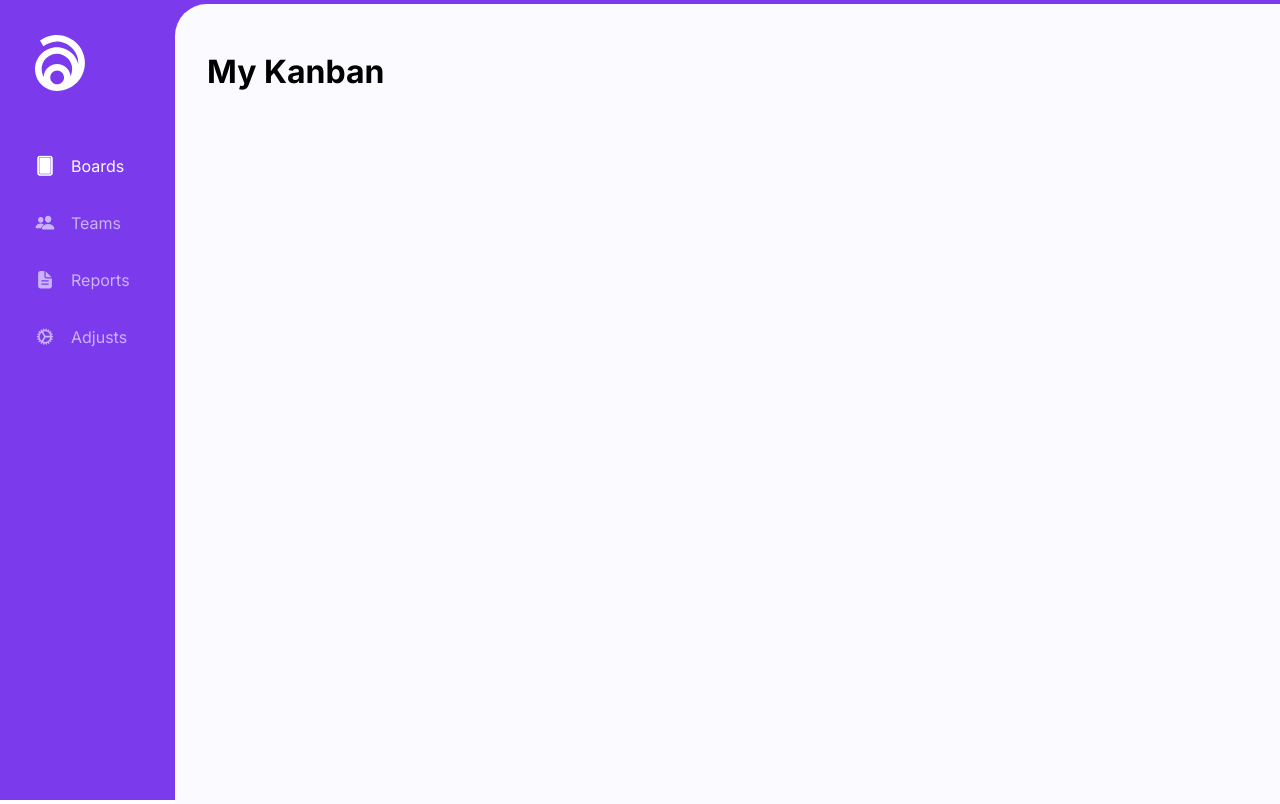
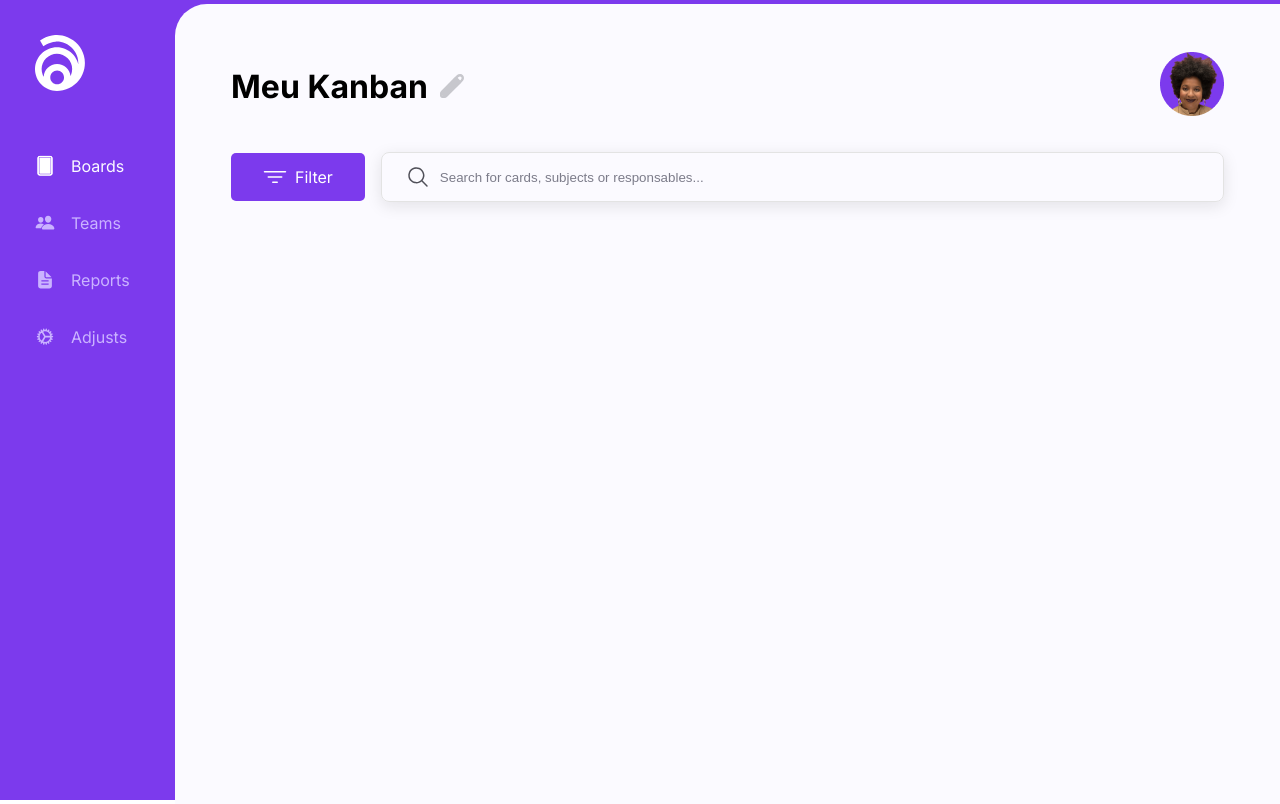
Before and after one commit to Mariano1994/Kanban-Challenge, a plain HTML site: page index.html in a window 1280 px wide. Drawn offline with Linux system fonts and the light colour scheme.

Commit message:
Working on header, avatar, filter and serach bar elements Using flex-box to align elements in one dimension direction

```diff
--- a/index.html
+++ b/index.html
@@ -56,7 +56,33 @@
       </div>
 
       <div class="main-content">
-        <h1>My Kanban</h1>
+        <!-- Header / Title and Avatar -->
+        <div class="header">
+          <div class="title">
+            <h1>Meu Kanban</h1>
+            <img src="/assets/pencil.svg" alt="" />
+          </div>
+
+          <div class="avatar">
+            <img src="/assets/avatar.png" alt="user-avatar-image" />
+          </div>
+        </div>
+
+        <!-- FILTER / SEARCH BAR -->
+        <div class="filter-search">
+          <div class="filter">
+            <img src="/assets/filter.svg" alt="" />
+            Filter
+          </div>
+
+          <div class="search-bar">
+            <img src="/assets/search.svg" alt="" />
+            <input
+              type="text"
+              placeholder="Search for cards, subjects or responsables..."
+            />
+          </div>
+        </div>
       </div>
     </main>
   </body>
--- a/style.css
+++ b/style.css
@@ -33,19 +33,11 @@ main {
   height: 100vh;
 }
 
+/* SIDE  BAR */
 .sidebar {
   grid-area: sidebar;
   margin-left: 3.5rem;
   margin-top: 3.5rem;
-}
-
-.main-content {
-  grid-area: main-content;
-  height: 100vh;
-  background: var(--alt-white-color);
-  margin-top: 0.4rem;
-  border-radius: 3.2rem 0 0 0;
-  padding: 4.8rem 3.2rem;
 }
 
 .sidebar-items {
@@ -66,3 +58,97 @@ main {
 .item:first-child {
   color: var(--alt-white-color);
 }
+
+/* MAIN CONTENT */
+.main-content {
+  grid-area: main-content;
+  height: 100vh;
+  background: var(--alt-white-color);
+  margin-top: 0.4rem;
+  border-radius: 3.2rem 0 0 0;
+  padding: 4.8rem 3.2rem;
+}
+
+/* Header / User-Avatar */
+.header {
+  width: 100%;
+  display: flex;
+  justify-content: space-between;
+  align-items: center;
+  padding: 0 2.4rem;
+}
+
+.title {
+  display: flex;
+  gap: 1.2rem;
+  align-items: center;
+}
+
+.title h1 {
+  font-size: 3.2rem;
+  font-weight: 700;
+  line-height: 4.1rem;
+}
+
+.title img {
+  width: 2.4rem;
+  height: 2.4rem;
+}
+
+.avatar img {
+  width: 6.4rem;
+  height: 6.4rem;
+}
+
+/* Filter - Search Bar */
+
+.filter-search {
+  width: 100%;
+  display: flex;
+  align-items: center;
+  gap: 1.6rem;
+  padding: 0 2.4rem;
+  margin-top: 3.2rem;
+}
+
+.filter {
+  display: flex;
+  align-items: center;
+  gap: 0.8rem;
+  color: var(--white-color);
+  background-color: var(--main-blue-color);
+  padding: 1.2rem 3.2rem;
+  border-radius: 5px;
+  cursor: pointer;
+  transition: all 0.3s;
+}
+
+.filter:hover {
+  filter: brightness(0.9);
+}
+
+.search-bar {
+  display: flex;
+  align-items: center;
+  width: 100%;
+  padding: 1.2rem 2.4rem;
+  gap: 1rem;
+
+  box-shadow: 0px 4px 16px rgba(22, 22, 22, 0.1);
+  border: 0.7px solid #e3e3e3;
+  border-radius: 8px;
+}
+
+.search-bar input {
+  flex: 1;
+  border: none;
+  background: transparent;
+  outline: none;
+  color: var(--alt-text-color);
+}
+
+.search-bar input::placeholder {
+  font-weight: 400;
+  line-height: 16px;
+  color: #7c7c8a;
+}
```
